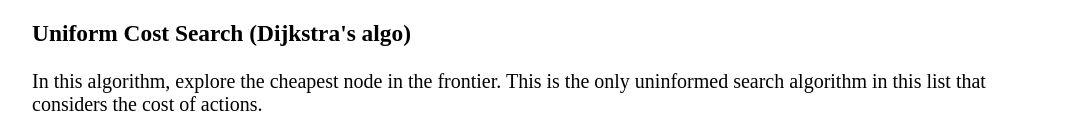
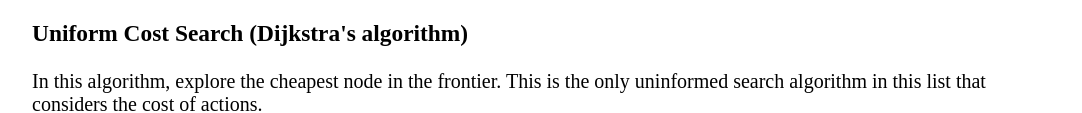
Before and after one commit to TH3JU1C3/th3Ju1c3.github.io, a plain HTML site: page Semester1-Notes/Uninformed-Search.html in a window 1280 px wide. Shown: the part 3357-3470 px from the top of the page, without its empty margins (96-1178 px from the left). Drawn offline with Linux system fonts and the light colour scheme.

Commit message:
Validated HTML and fixed Spelling Mistakes

```diff
--- a/Semester1-Notes/Uninformed-Search.html
+++ b/Semester1-Notes/Uninformed-Search.html
@@ -131,7 +131,7 @@
 				<p>
 					All properties are the same as iterative deepening search, except that the Time Complexity is O(2b<sup>d/2</sup>). This is much less than O(b<sup>d</sup>)
 				</p>
-				<h3>Uniform Cost Search (Dijkstra's algo)</h3>
+				<h3>Uniform Cost Search (Dijkstra's algorithm)</h3>
 				<p>
 					In this algorithm, explore the cheapest node in the frontier. This is the only uninformed search algorithm in this list that considers the cost of actions.
 				</p>
```
